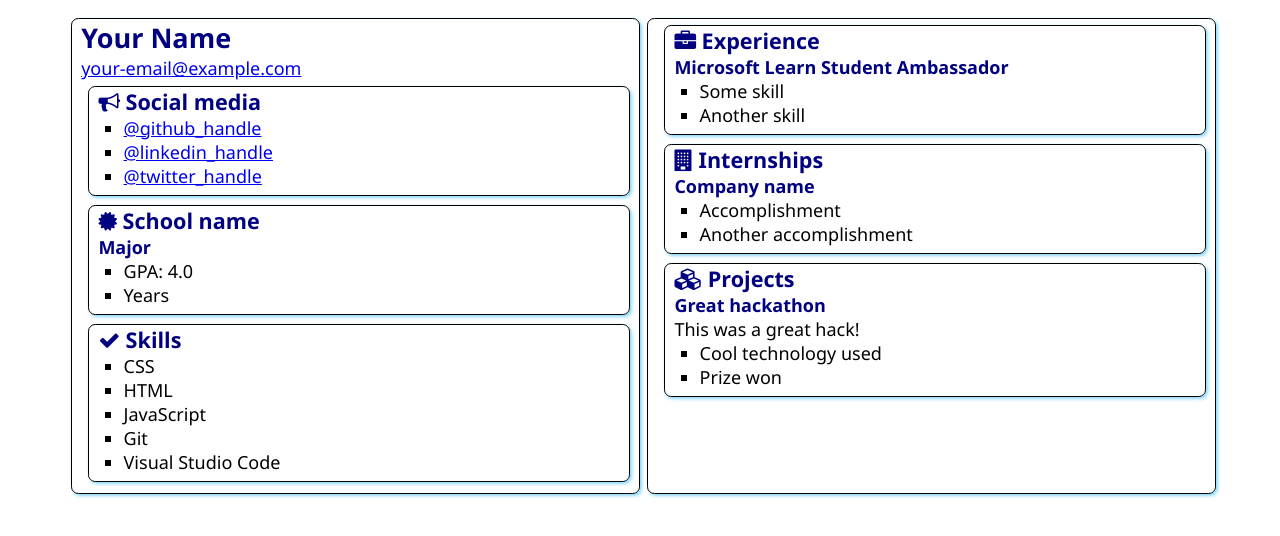
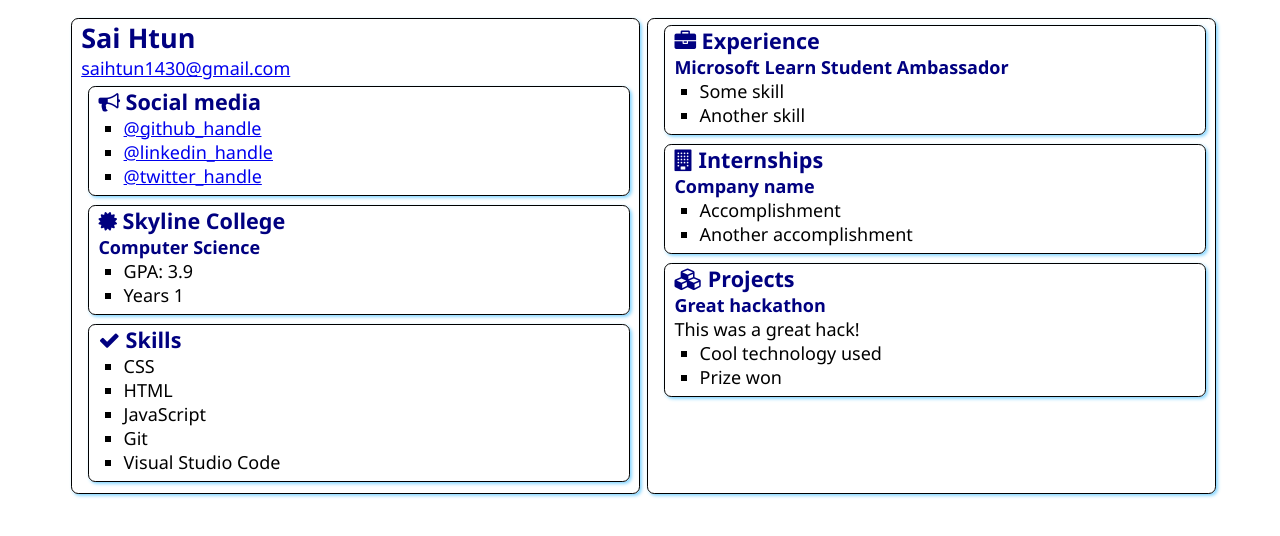
Before and after one commit to SaiHtun/SATechnicalOnboarding, a plain HTML site: page src/index.html in a window 1280 px wide. Drawn offline with Linux system fonts and the light colour scheme.

Commit message:
Added my name
Added a few info.

```diff
--- a/src/index.html
+++ b/src/index.html
@@ -12,8 +12,8 @@
 <body>
     <main>
         <article class="box">
-            <h1>Your Name</h1>
-            <div><a href="mailto:your.email@example.com">your-email@example.com</a></div>
+            <h1>Sai Htun</h1>
+            <div><a href="mailto:saihtun1430@gmail.com">saihtun1430@gmail.com</a></div>
 
             <section class="box">
                 <h2>
@@ -21,9 +21,9 @@
                     Social media
                 </h2>
                 <ul>
-                    <li><a href="https://github.com/<handle>">@github_handle</a></li>
-                    <li><a href="https://linkedin.com/in/<handle>">@linkedin_handle</a></li>
-                    <li><a href="https://twitter.com/<handle>">@twitter_handle</a></li>
+                    <li><a href="https://github.com/SaiHtun">@github_handle</a></li>
+                    <li><a href="https://linkedin.com/in/sai-htun-b20a0611a">@linkedin_handle</a></li>
+                    <li><a href="https://twitter.com/saithesamuraii">@twitter_handle</a></li>
                 </ul>
             </section>
 
@@ -31,12 +31,12 @@
                 <div class="education">
                     <h2>
                         <i class="fa fa-certificate" aria-hidden="true"></i>
-                        School name
+                        Skyline College
                     </h2>
-                    <h3>Major</h3>
+                    <h3>Computer Science</h3>
                     <ul>
-                        <li>GPA: 4.0</li>
-                        <li>Years</li>
+                        <li>GPA: 3.9</li>
+                        <li>Years 1</li>
                     </ul>
                 </div>
             </section>
```
